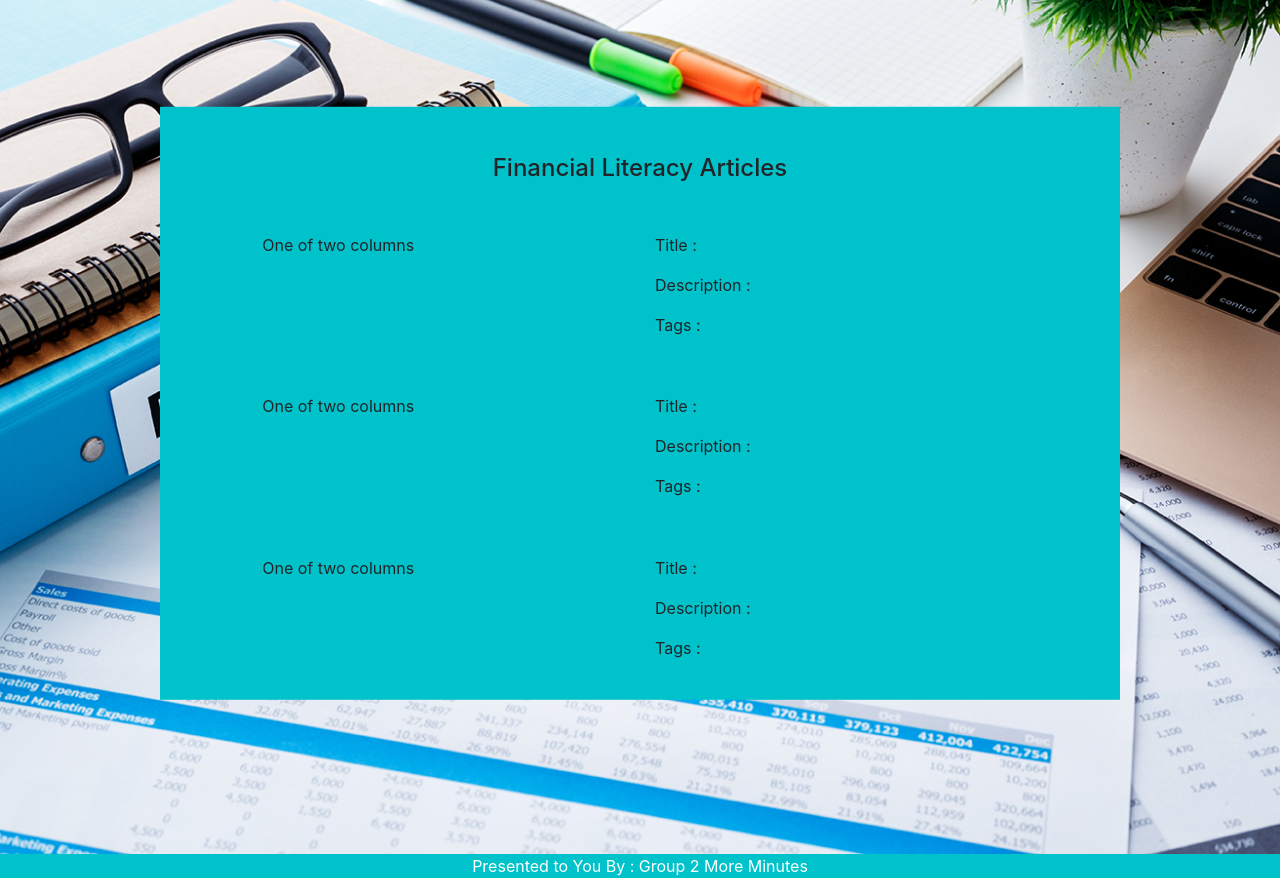
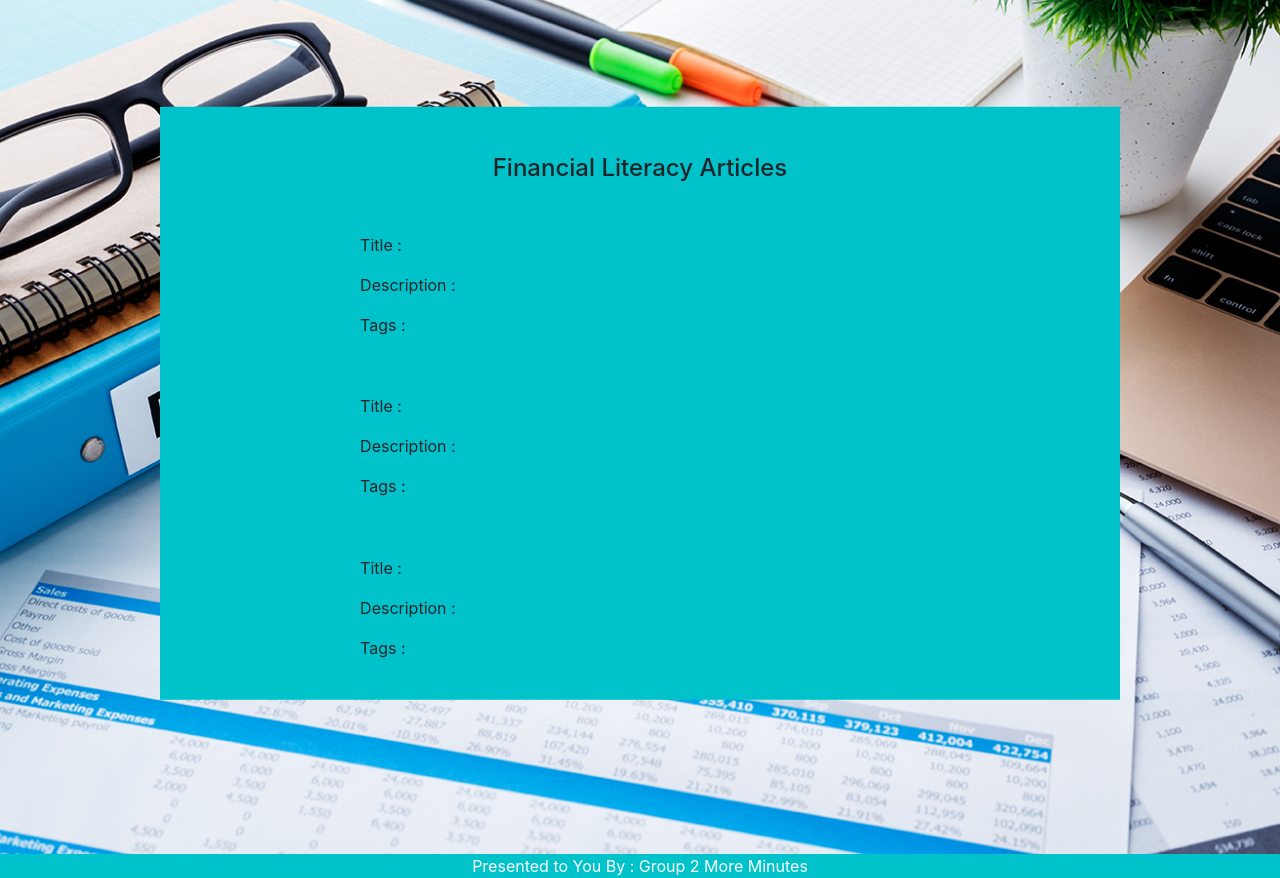
Before and after one commit to tankokkeong/HLBCYHI2021, a PHP site: page /home.php in a window 1280 px wide. Shown: the part 56-934 px from the top of the page. Run offline with PHP 8.4, Linux system fonts and the light colour scheme; some libraries are stand-ins or nearby versions.

Commit message:
HomePage updated

```diff
--- a/home.php
+++ b/home.php
@@ -27,10 +27,7 @@
                     </div>
                     <div class="article-content">
                         <div class="article-details row justify-content-md-center">
-                            <div class="col-md-5">
-                                One of two columns
-                            </div>
-                            <div class="col-md-5">
+                            <div class="col-md-8">
                                 <div class="articles-desc">
                                     <p>Title : </p>
                                     <p>Description : </p>
@@ -39,10 +36,7 @@
                             </div>
                         </div>
                         <div class="article-details row justify-content-md-center">
-                            <div class="col-md-5">
-                                One of two columns
-                            </div>
-                            <div class="col-md-5">
+                            <div class="col-md-8">
                                 <div class="articles-desc">
                                     <p>Title : </p>
                                     <p>Description : </p>
@@ -51,10 +45,7 @@
                             </div>
                         </div>
                         <div class="article-details row justify-content-md-center">
-                            <div class="col-md-5">
-                                One of two columns
-                            </div>
-                            <div class="col-md-5">
+                            <div class="col-md-8">
                                 <div class="articles-desc">
                                     <p>Title : </p>
                                     <p>Description : </p>
--- a/style/style.css
+++ b/style/style.css
@@ -79,6 +79,8 @@
 .article-details{
     margin-top: 2.5%;
     padding: 1%;
+    margin-right: 1.5%;
+    margin-left: 1.5%;
 }
 
 .footer {
```
